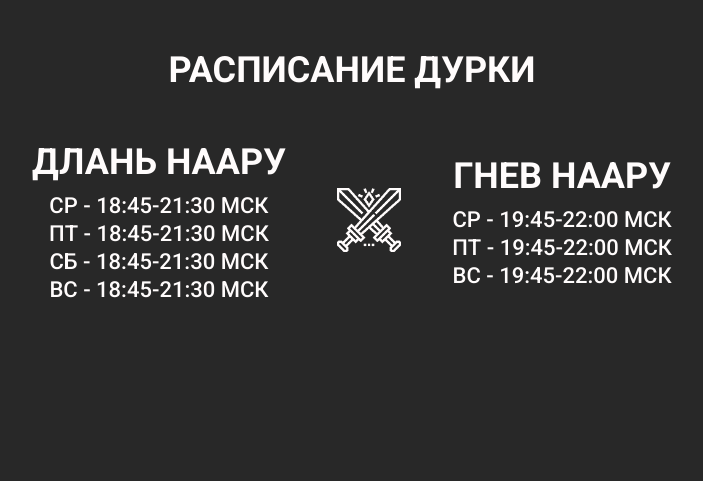
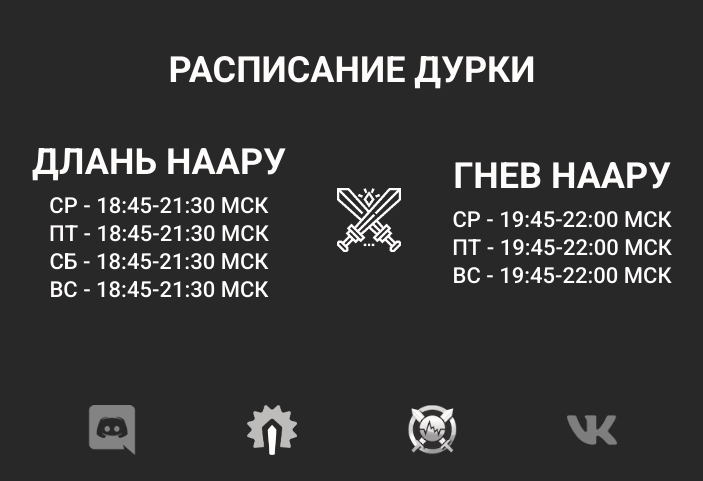
Before and after one commit to Praenik/knaaru.github.io, a PHP site: page / in a window 1280 px wide. Shown: the part 2609-3090 px from the top of the page, without its empty margins (288-991 px from the left). Before the commit the page ends 2907 px from the top, so only its background shows below. Run offline with PHP 8.4, Linux system fonts and the light colour scheme; some libraries are stand-ins or nearby versions.

Commit message:
update naaru eptit

```diff
--- a/assets/styles/style_index.css
+++ b/assets/styles/style_index.css
@@ -20,6 +20,7 @@ h2{
 body{
     font-family: 'Roboto', sans-serif;
     font-size: 24px;
+    z-index: 0;
 }
 
 .container{
@@ -40,6 +41,7 @@ body{
     height: 10vh;
     color: var(--light);
     padding-bottom: 10px;
+    z-index: 1;
 }
 
 .nav{
@@ -147,6 +149,7 @@ body{
     width: 100%;
     display: block;
     padding-bottom: 50px;
+    overflow: hidden;
 }
 
 .news_durka{
@@ -291,3 +294,35 @@ body{
     width: 100%;
     height: 100%;
 }
+
+/* --- FOOTER --- */
+
+.footer{
+    padding-top: 50px;
+    padding-bottom: 20px;
+    display: block;
+    width: 100%;
+    background-color: var(--dark);
+    color: var(--light);
+}
+
+.footer_durka{
+    display: flex;
+    justify-content: space-around;
+    align-items: center;
+    flex-direction: row;
+    flex-wrap: wrap;
+    max-width: 50vw;
+    margin: 0 auto;
+}
+
+.img_footer{
+    width: 50px;
+    height: 50px;
+
+    transition: all 0.5s ease;
+}
+
+.img_footer:hover{
+    transform: scale(1.1);
+}
--- a/index.html
+++ b/index.html
@@ -124,5 +124,16 @@
             </div>
         </div>
     </div>
+
+    <div class="footer">
+        <div class="container">
+            <div class="footer_durka">
+                <a href="#" target="_blank"><img class="img_footer" src="assets/img/discord.png" alt=""></a>
+                <a href="https://raider.io/guilds/eu/gordunni/Орден%20рыцарей%20Наару" target="_blank"><img class="img_footer" src="assets/img/rio.png" alt=""></a>
+                <a href="#" target="_blank"><img class="img_footer" src="assets/img/logs.png" alt=""></a>
+                <a href="#" target="_blank"><img class="img_footer" src="assets/img/vk.png" alt=""></a>
+            </div>
+        </div>
+    </div>
 </body>
 </html>
```
Also changed, not shown: assets/img/discord.png (added), assets/img/logs.png (added), assets/img/rio.png (added), assets/img/vk.png (added), dops/Logo_2ColorWhite.svg (added), dops/discord.png (added), dops/vk.png (added), 5 other files.
